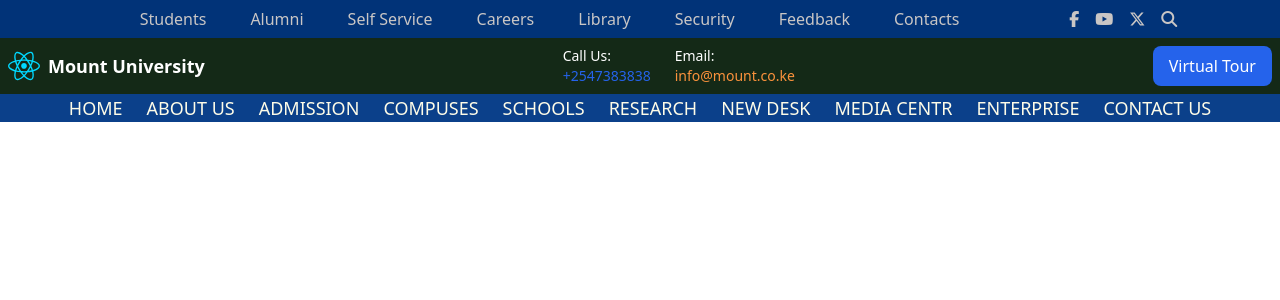
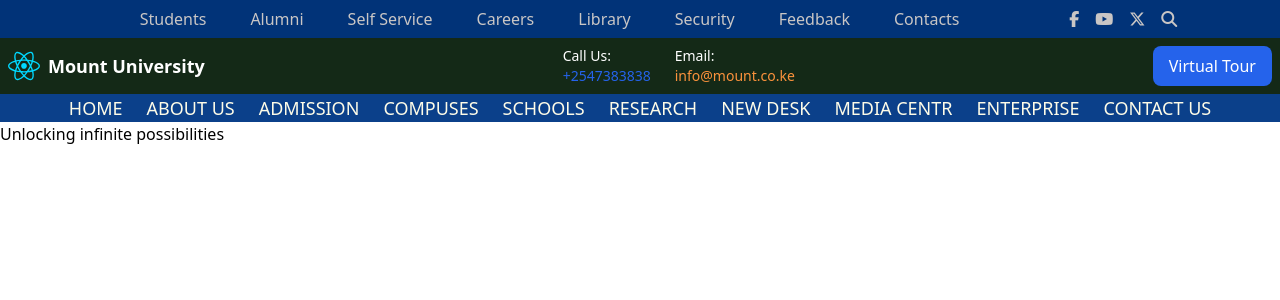
Before and after one commit to Maxaomar/mount-university, a React (Vite) app: page / in a window 1280 px wide. Shown: the top 300 px of the page. Built offline with nearby package versions, Linux system fonts and the light colour scheme.

Commit message:
imported and displayed the home page components

```diff
--- a/src/App.jsx
+++ b/src/App.jsx
@@ -1,6 +1,7 @@
 import { BottomNav } from "./navs/BottomNav";
 import { MiddleNav } from "./navs/MiddleNav";
 import { TopNav } from "./navs/TopNav";
+import { Home } from "./components/Home";
 
 export function App() {
   return(
@@ -8,6 +9,7 @@ export function App() {
      <TopNav />
      <MiddleNav />
      <BottomNav />
+     <Home />
     </>
   )
 }
```
